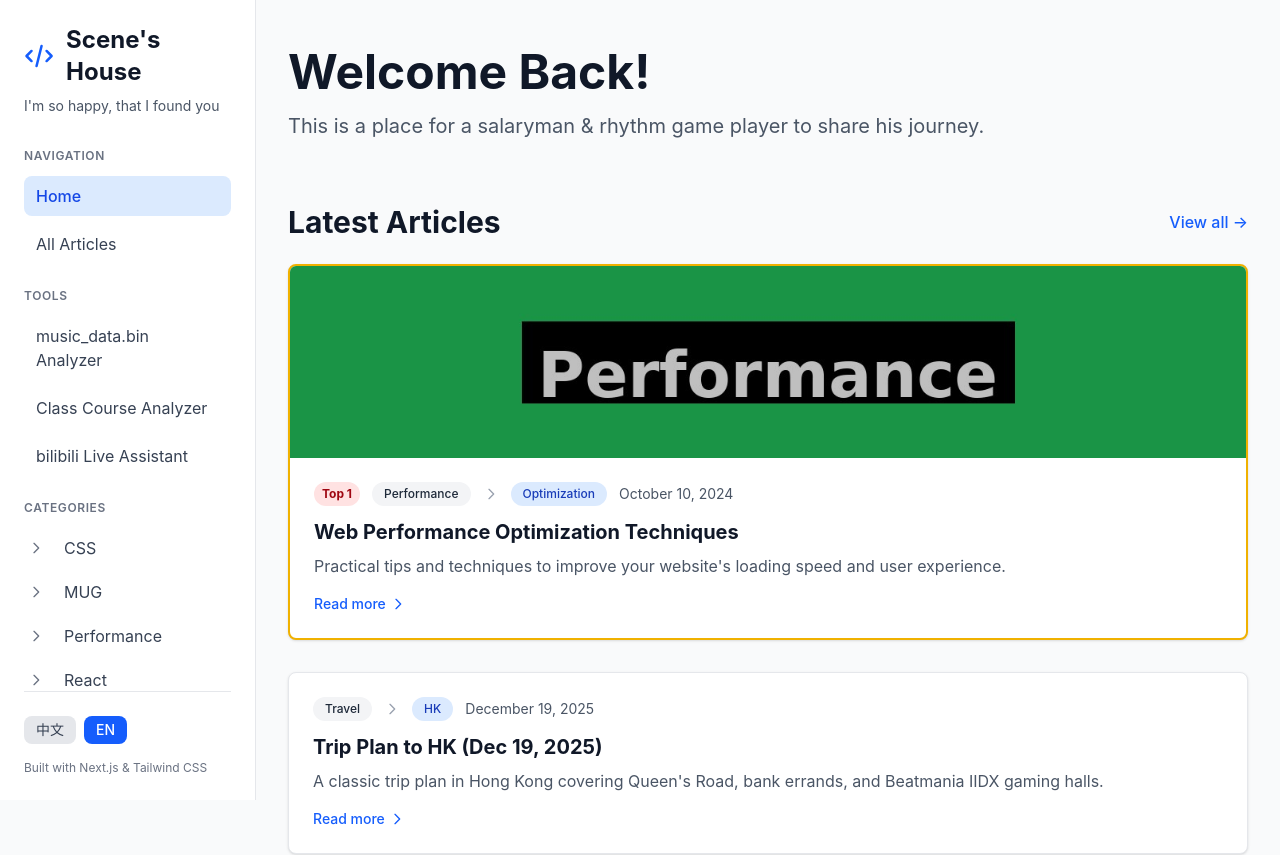
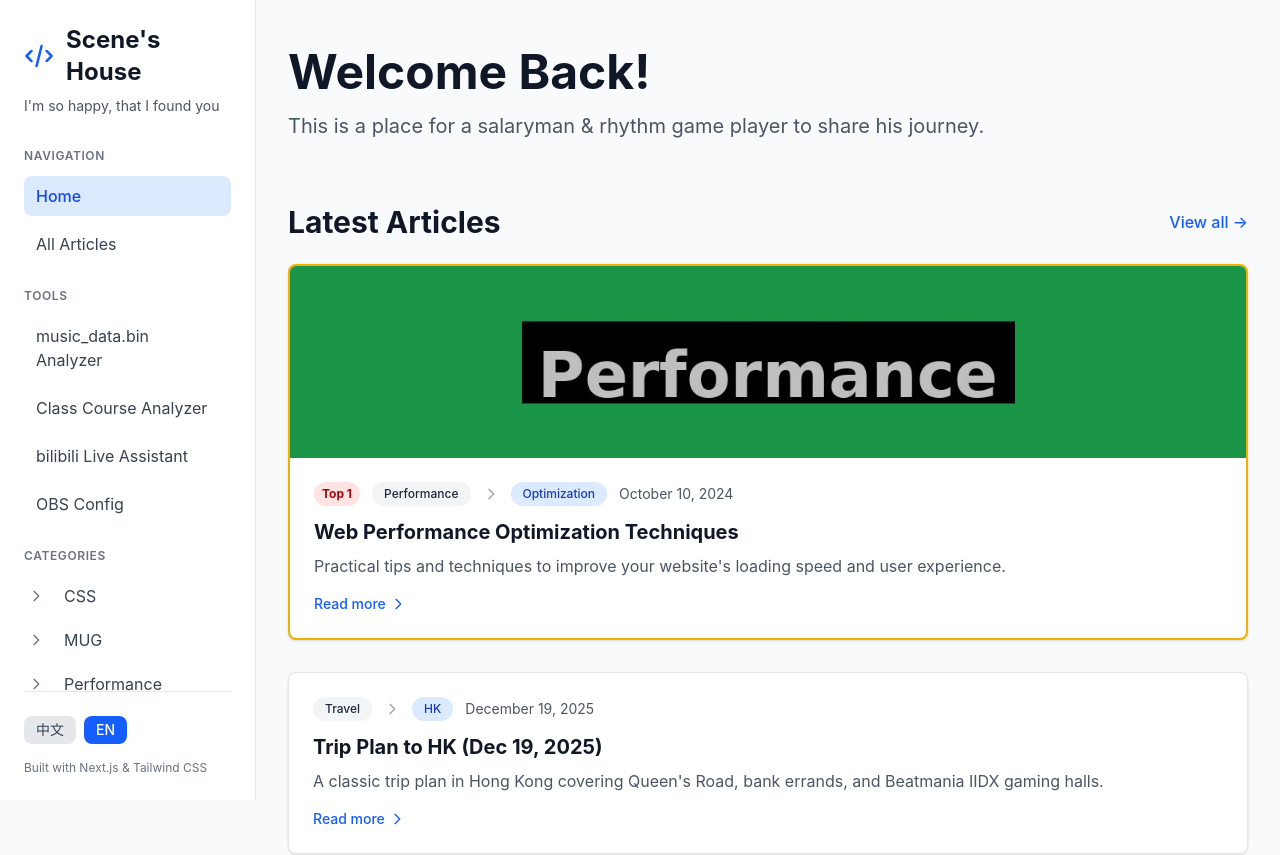
Before and after one commit to Scene-ry/sce-ne.vercel.app, a Next.js app: page / in a window 1280 px wide. Shown: the top 855 px of the page. Built offline with nearby package versions, Linux system fonts and the light colour scheme.

Commit message:
Add OBS Config Menu Item

```diff
--- a/components/Sidebar.tsx
+++ b/components/Sidebar.tsx
@@ -12,7 +12,7 @@ export default function Sidebar() {
   const [expandedCategories, setExpandedCategories] = useState<Set<string>>(new Set())
   const pathname = usePathname()
   const categoryHierarchy = getCategoryHierarchy()
-  const { t } = useLanguage()
+  const { locale, t } = useLanguage()
 
   const toggleCategory = (categoryName: string) => {
     setExpandedCategories((prev) => {
@@ -174,6 +174,18 @@ export default function Sidebar() {
                       <span suppressHydrationWarning>{t.tools.bililive}</span>
                     </Link>
                   </li>
+                  <li>
+                    <Link
+                      target={locale === 'en' ? '_self' : '_blank'}
+                      href={locale === 'en'
+                        ? 'https://github.com/Scene-ry/obs-portable-config/archive/refs/heads/master.zip'
+                        : 'https://gitee.com/scenedx/obs-portable-config/repository/archive/master.zip'}
+                      onClick={() => setIsOpen(false)}
+                      className="block px-3 py-2 rounded-lg transition-colors text-gray-700 dark:text-gray-300 hover:bg-gray-100 dark:hover:bg-gray-700"
+                    >
+                      <span suppressHydrationWarning>{t.tools.obsConfig}</span>
+                    </Link>
+                  </li>
                 </ul>
               </div>
 
--- a/locales/en.ts
+++ b/locales/en.ts
@@ -20,6 +20,7 @@ export const en = {
     binFileAnalyzer: 'music_data.bin Analyzer',
     classCourseReader: 'Class Course Analyzer',
     bililive: 'bilibili Live Assistant',
+    obsConfig: 'OBS Config',
   },
   // Home page
   home: {
--- a/locales/zh.ts
+++ b/locales/zh.ts
@@ -22,6 +22,7 @@ export const zh: Translations = {
     binFileAnalyzer: 'music_data.bin 解析',
     classCourseReader: '段位解析',
     bililive: 'bilibili 直播助手',
+    obsConfig: 'OBS配置',
   },
   // Home page
   home: {
```
